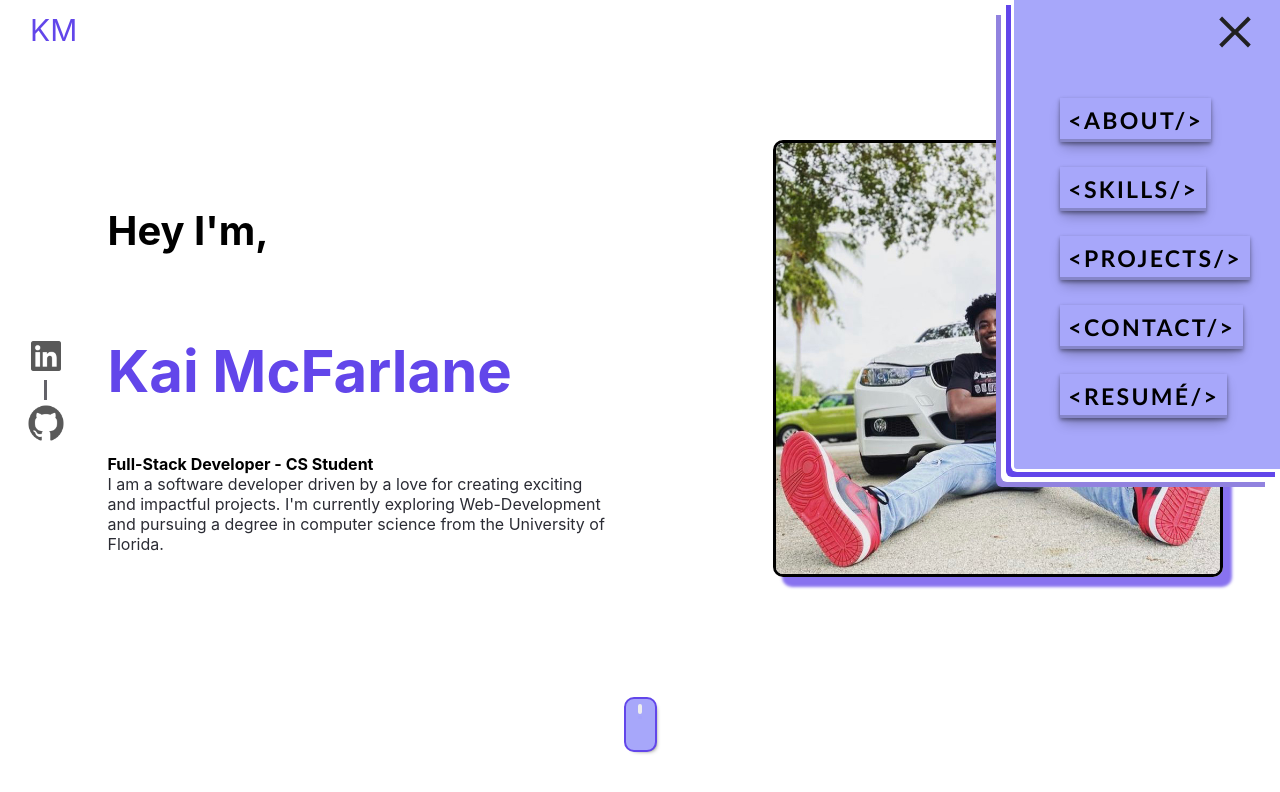
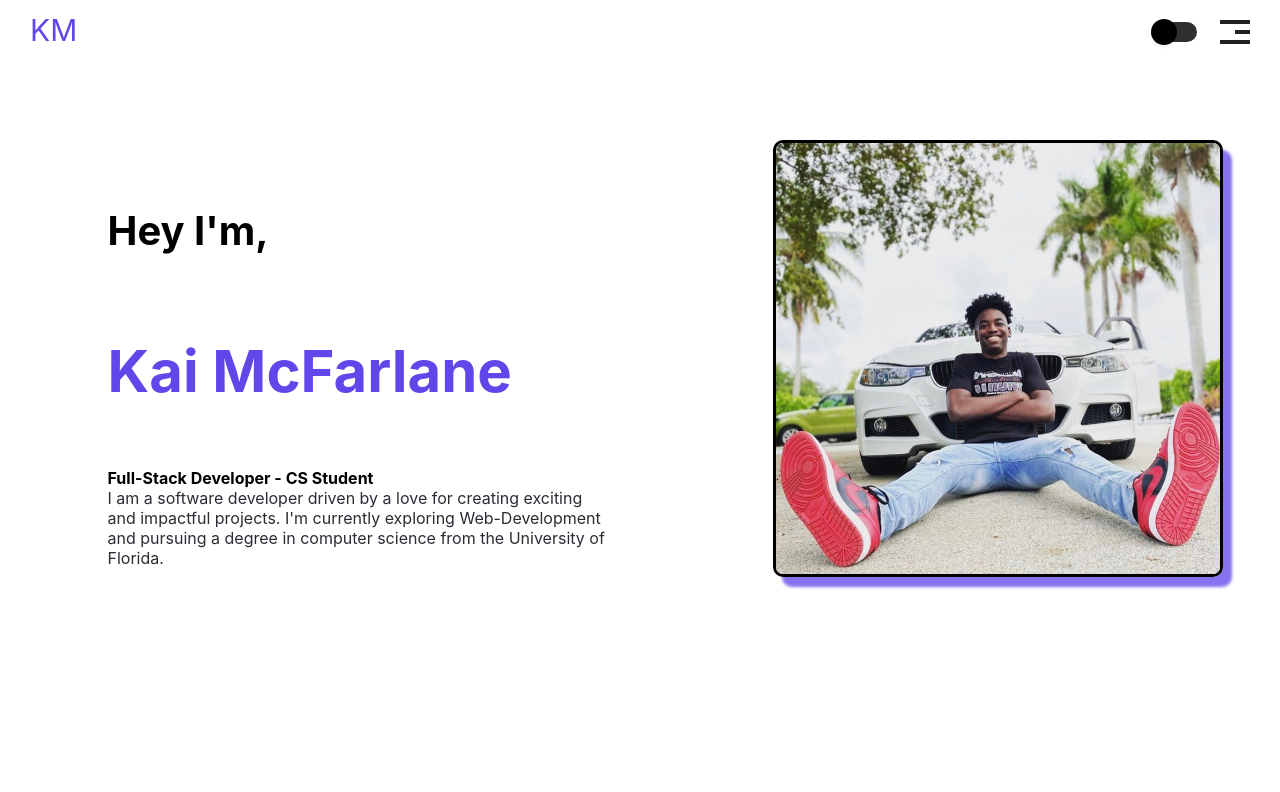
Before and after one commit to kaimcfarlane/portfolio_website_km, a React (Create React App) app in the folder portfolio_website_km/: page /#mainPage in a window 1280 px wide. Shown: the top 792 px of the page. Built offline with nearby package versions, Linux system fonts and the light colour scheme; the HTML template or start-up script is replaced by a standard one.

Commit message:
Removed burger load on open and fixed timing of inital load in animation

```diff
--- a/portfolio_website_km/src/Header.js
+++ b/portfolio_website_km/src/Header.js
@@ -42,6 +42,7 @@ export default function Header({DLObj, toggleDL, animateMenu}) {
     const logoText = useRef();
     const tooglenight = useRef();
     const i = useRef();
+    const entireMenu = useRef();
 
     const [iColor, setIColor] = useState('white');
 
@@ -291,6 +292,13 @@ export default function Header({DLObj, toggleDL, animateMenu}) {
         {
           console.log("User has no data in localStorage")
         }
+
+        entireMenu.current.style.opacity = "0"
+        setTimeout(()=> {
+            entireMenu.current.style.opacity = "100%"
+        },1500)
+
+
     },[])
 
     const LOCAL_STORAGE_KEY = 'DLStorageKey';
@@ -392,13 +400,15 @@ export default function Header({DLObj, toggleDL, animateMenu}) {
         setHrefs(newHrefs)
     }
 
+
+
   return (
     <>
     <section id={styles.header}>
     <a href='' id={styles.logoHREF}>
         <div ref={logoText} id={styles.logoText} onClick={HomeBtn}>KM</div>
     </a>
-    <div id={styles.burgerMenu}>
+    <div ref={entireMenu} id={styles.burgerMenu}>
         <div className='content'>
             <i ref={i} className='fas fa sun' style={{color: iColor}}></i>
             &nbsp;&nbsp;&nbsp;
--- a/portfolio_website_km/src/Header.module.css
+++ b/portfolio_website_km/src/Header.module.css
@@ -19,8 +19,9 @@
   padding-left: 30px;
   cursor: pointer;
   transition: 0.3s ease-in-out;
-  animation: 1s ease-out 0s 1 loadFromBtm;
-
+  animation: 1s ease-out 1.5s 1 loadFromBtm;
+  animation-fill-mode: forwards;
+  opacity: 0;
   /* text-shadow: -2px 2px 0px #ffffff; */
   /* text-shadow: 2px 1px 0px #ffffff; */
 }
@@ -90,7 +91,8 @@
     position: relative;
     display: flex;
     align-items: center;
-    animation: 1s ease-out 0s 1 loadFromBtm;
+    animation: 1s ease-out 1.5s 1 loadFromBtm;
+    transition: 0.3s ease-in-out;
 }
 
 #menuContent{
@@ -298,6 +300,7 @@ transition: all .2s ease-in;
       }
       100% {
         transform: translateY(0);
+        opacity: 100%;
       }
   }
 
--- a/portfolio_website_km/src/MenuTransition.js
+++ b/portfolio_website_km/src/MenuTransition.js
@@ -13,7 +13,11 @@ export default function MenuTransition({navClicked, changeNavClicked, burgerMenu
         transitionBox.current.style.transform = "translateX(100%)"
         menuContent.current.style.opacity = "0"
         burgerMenu.current.style.backgroundColor = "rgb(167 167 250 / 0%)"
-        burgerMenuClick()
+        if(menuContent.current.style.display === "none")
+        {
+          burgerMenuClick()
+          console.log("BURGER IS BEING OPENED")
+        }
         if(hrefs[6] === 0)
           {
             window.location.href = hrefs[0]
--- a/portfolio_website_km/src/Welcome.js
+++ b/portfolio_website_km/src/Welcome.js
@@ -77,7 +77,7 @@ export default function Welcome({DLObj}) {
                     console.log("Profile Pic Object: " + profilePic);
                 }
             }
-        },4000)
+        },6300)
 
 
     const mainLoadAnimation = () => {
@@ -94,14 +94,14 @@ export default function Welcome({DLObj}) {
             profilePic.current.style.opacity = "100%"
             // title.current.style.display = "block";
             subtitle.current.style.opacity = "100%";
-         },1000)
+         },3000)
          setTimeout(() => {
             title.current.style.opacity = "100%";
-        },2000)
+        },4200)
         setTimeout(() => {
             paragraph1.current.style.opacity = "100%";
             paragraph2.current.style.opacity = "100%";
-        },3000)
+        },5200)
         // }
     }
 
@@ -112,10 +112,10 @@ export default function Welcome({DLObj}) {
             SMContainer.current.style.display = "none";
          setTimeout(() => {
             mouseContainer.current.style.display = "block";
-         },3800)
+         },6300)
          setTimeout(() => {
             SMContainer.current.style.display = "block";
-         }, 3600)
+         }, 6100)
         }
     }
 
--- a/portfolio_website_km/src/Welcome.module.css
+++ b/portfolio_website_km/src/Welcome.module.css
@@ -111,8 +111,8 @@
     -webkit-box-shadow: 9px 10px 3px 0px rgba(98,70,234,0.76);
     -moz-box-shadow: 9px 10px 3px 0px rgba(98,70,234,0.76);
     transform: translateX(0px);
-    animation: 1s ease-out 0s 1 loadFromBtm;
-    animation-delay: 1s;
+    animation: 1s ease-out 0s 1 loadFromBtmW;
+    animation-delay: 3s;
 
     margin-left: 50px;
 
@@ -127,8 +127,8 @@
   opacity: 0%;
   /* font-size: 40px; */
   font-size: 40px;
-  animation: 1s ease-out 0s 1 loadFromBtm;
-  animation-delay: 1s;
+  animation: 1s ease-out 0s 1 loadFromBtmW;
+  animation-delay: 3s;
 }
 
 #title{
@@ -137,8 +137,8 @@
   opacity: 0%;
   /* Half Screen
   font-size: 48px; */
-  animation: 1s ease-out 0s 1 loadFromBtm;
-  animation-delay: 2s;
+  animation: 1s ease-out 0s 1 loadFromBtmW;
+  animation-delay: 3.7s;
   /* font-size: 58px; */
   font-size: 58px;
   color: #6246ea;
@@ -155,8 +155,8 @@
     opacity: 0%;
     color: #2b2c34;
     font-weight: bold;
-    animation: 1s ease-out 0s 1 loadFromBtm;
-    animation-delay: 3s;
+    animation: 0.7s ease-out 0s 1 loadFromBtmW;
+    animation-delay: 5s;
     /* font-size: 20px; */
     /* animation-delay: 1s; */
 }
@@ -168,15 +168,15 @@
   color: #2b2c34;
   /* transition: ease-in-out 3s; */
   max-width: 500px;
-  animation: 1s ease-out 0s 1 loadFromBtm;
-  animation-delay: 3s;
+  animation: 0.7s ease-out 0s 1 loadFromBtmW;
+  animation-delay: 5s;
   /* font-size: 20px; */
     /* animation-delay: 1s; */
 }
 
 #mouseContainer{
     display: none;
-    animation: 1s ease-out 0s 1 loadFromBtm;
+    animation: 1s ease-out 0s 1 loadFromBtmW;
 }
 
 .icon-scroll {
@@ -235,7 +235,7 @@
     }
   }
 
-  @keyframes loadFromBtm {
+  @keyframes loadFromBtmW {
     0% {
         transform: translateY(100px);
       }
```
